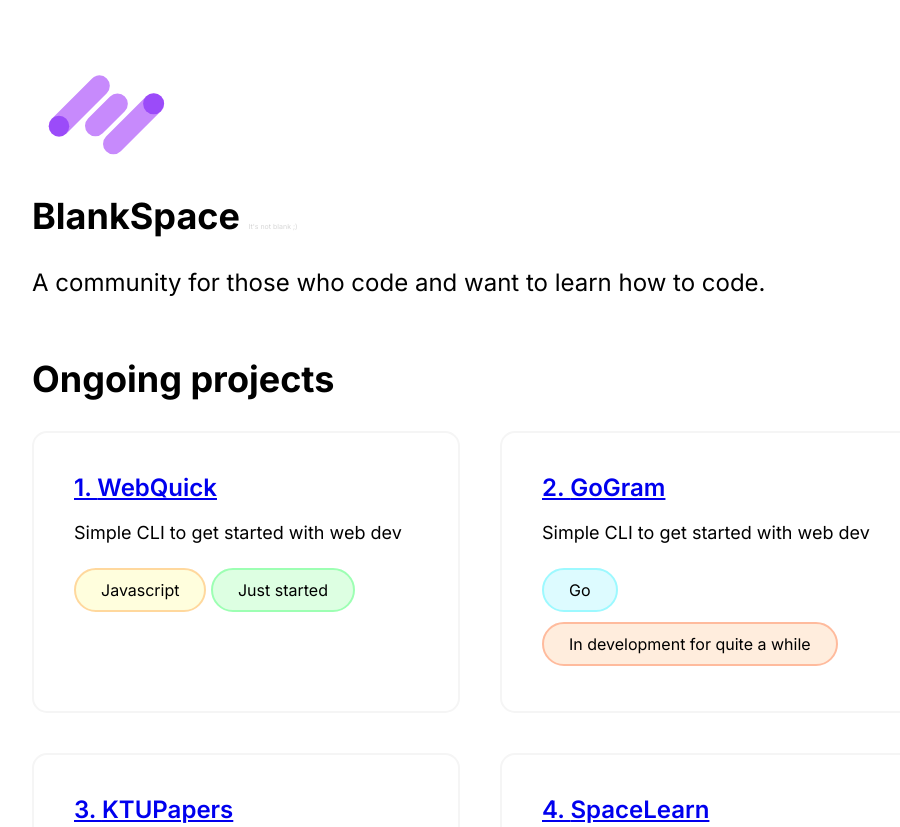
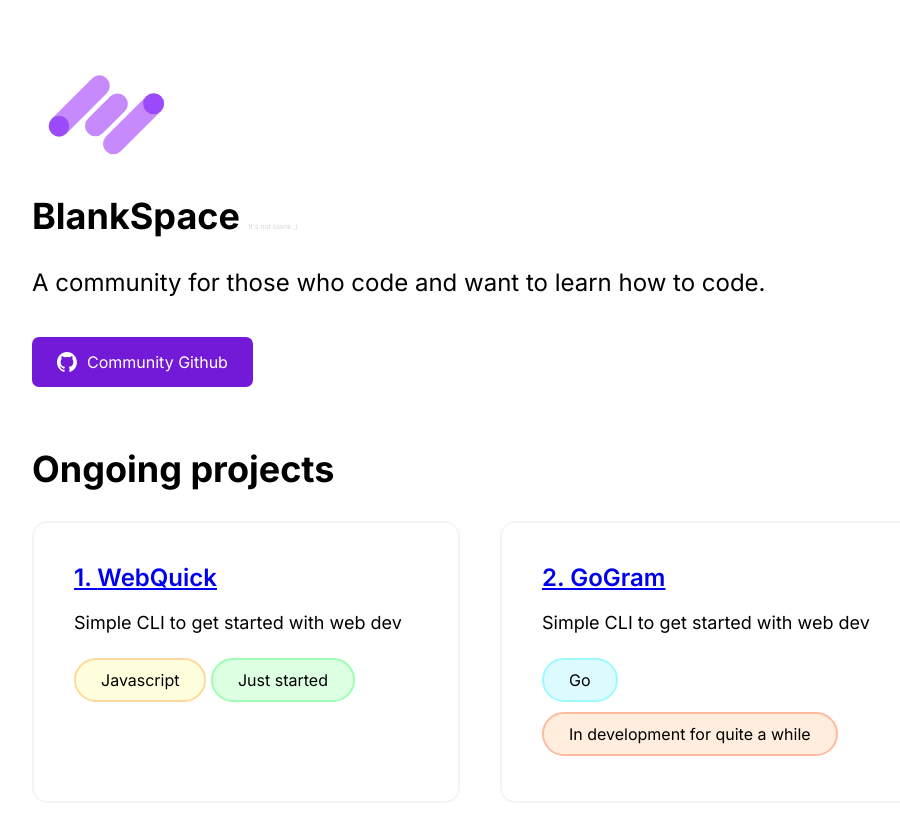
Before and after one commit to blankspacecommunity/bs, a plain HTML site: page index.html in a window 1280 px wide. Shown: the top 827 px of the page, without its empty margins (160-1060 px from the left). Drawn offline with Linux system fonts and the light colour scheme.

Commit message:
added github link btn

```diff
--- a/index.html
+++ b/index.html
@@ -7,12 +7,19 @@
     <link rel="stylesheet" href="style.css" />
   </head>
   <body>
-    <img src="logo.svg" alt="" id="logo" />
+    <a href="https://github.com/blankspace-community">
+      <img src="logo.svg" alt="" id="logo" />
+    </a>
     <h1>BlankSpace <span>It's not blank ;)</span></h1>
 
     <p class="sub">
       A community for those who code and want to learn how to code.
     </p>
+
+    <a href="https://github.com/blankspace-community" class="btn">
+      <img src="./github-mark-white.svg" alt="" />
+      <span>Community Github</span>
+    </a>
 
     <h1>Ongoing projects</h1>
     <section class="projects">
--- a/style.css
+++ b/style.css
@@ -36,7 +36,32 @@ h1 span {
 
 .sub {
   font-size: 1.5rem;
+  margin-bottom: 40px;
+}
+
+.btn {
+  display: inline-flex;
+  justify-content: center;
+  align-items: center;
+
+  background: #731ad8;
+  color: #fff;
+  text-decoration: none;
+
+  vertical-align: middle;
+
+  padding: 15px 25px;
+  border-radius: 7px;
   margin-bottom: 60px;
+}
+
+.btn img {
+  width: 20px;
+  margin-right: 10px;
+}
+
+.btn:hover {
+  background: #5f0fc4;
 }
 
 @media (max-width: 700px) {
```
Also changed, not shown: github-mark-white.svg (added).
